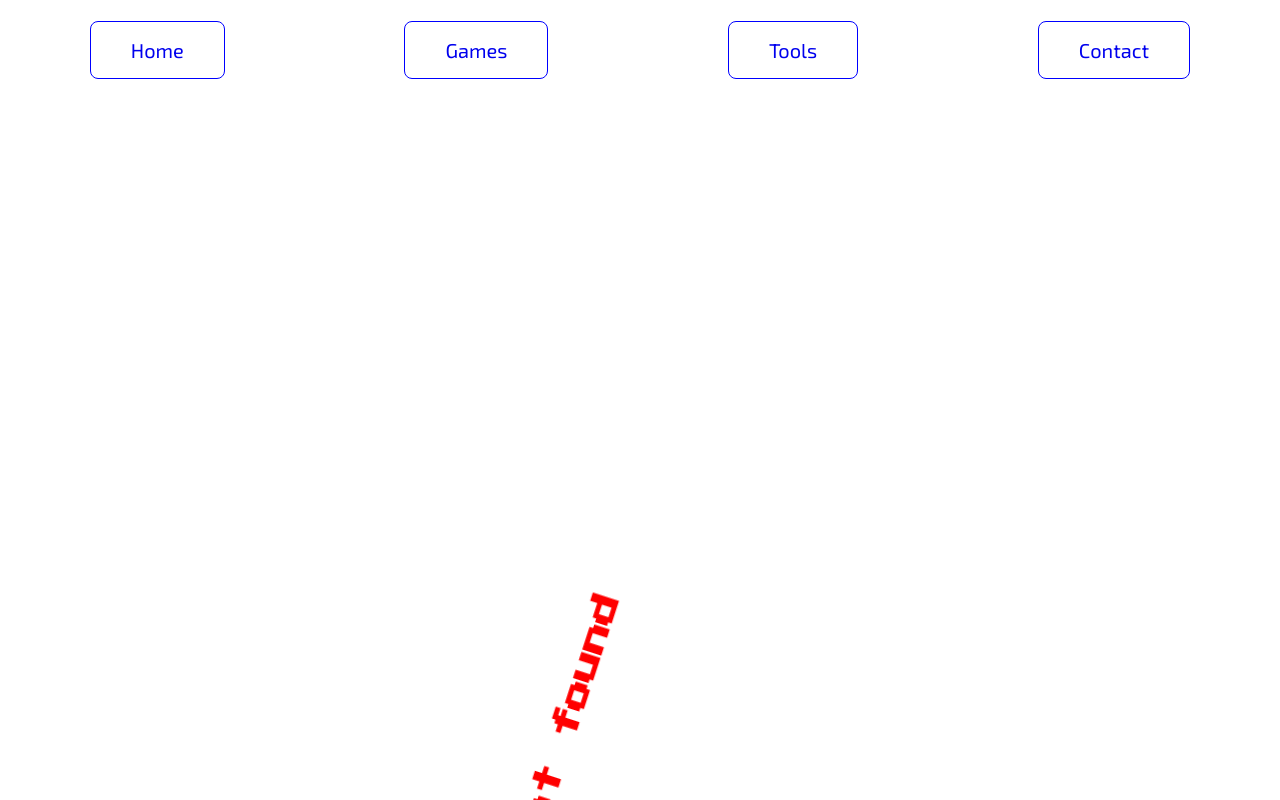
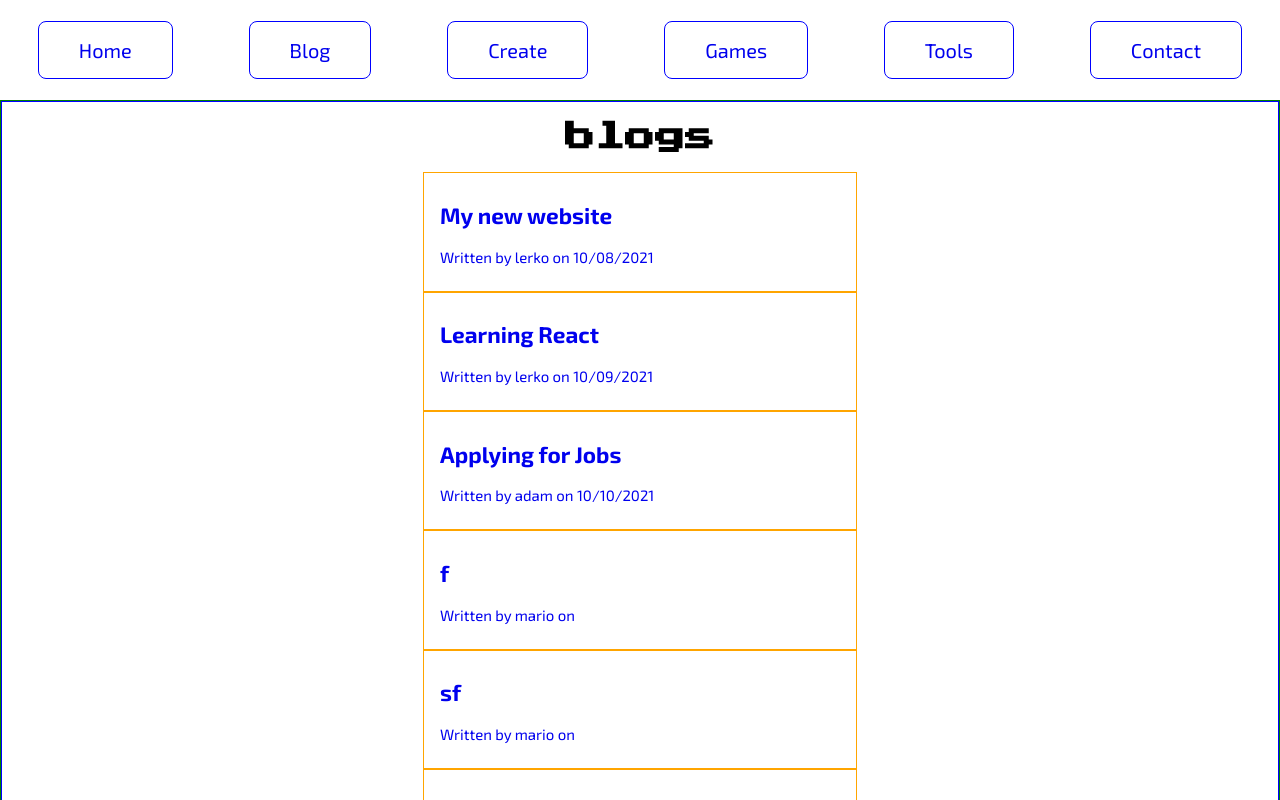
Before and after one commit to lerko96/practice-site, a React (Create React App) app: page /blogs in a window 1280 px wide. Before the commit this address had no page. Shown: the top 800 px of the page. Built offline with nearby package versions, Linux system fonts and the light colour scheme; data requests are answered from the project's data file.

Commit message:
routes defined for games

```diff
--- /dev/null
+++ b/data/db.json
@@ -0,0 +1,49 @@
+{
+  "blogs": [
+    {
+      "title": "My new website",
+      "body": "lorem",
+      "author": "lerko",
+      "date": "10/08/2021",
+      "id": 1
+    },
+    {
+      "title": "Learning React",
+      "body": "lorem",
+      "author": "lerko",
+      "date": "10/09/2021",
+      "id": 2
+    },
+    {
+      "title": "Applying for Jobs",
+      "body": "lorem",
+      "author": "adam",
+      "date": "10/10/2021",
+      "id": 3
+    },
+    {
+      "title": "f",
+      "body": "f",
+      "author": "mario",
+      "id": 4
+    },
+    {
+      "title": "sf",
+      "body": "sf",
+      "author": "mario",
+      "id": 5
+    },
+    {
+      "title": "gdsg",
+      "body": "gdsg",
+      "author": "mario",
+      "id": 6
+    },
+    {
+      "title": "sgd",
+      "body": "sdg",
+      "author": "yoshi",
+      "id": 7
+    }
+  ]
+}
--- a/src/App.js
+++ b/src/App.js
@@ -9,11 +9,16 @@ import ContactPage from './components/pages/ContactPage';
 import { ErrorPage } from './components/pages/ErrorPage';
 import {
 	BrowserRouter as Router,
+	Route,
 	Switch,
-	Route,
 	Link,
+	useParams,
+	useRouteMatch,
 	Redirect,
 } from 'react-router-dom';
+import BlogPage from './components/pages/BlogPage';
+import BlogDetails from './components/blogs/BlogDetails';
+import CreateBlog from './components/blogs/CreateBlog';
 
 export default function App() {
 	return (
@@ -23,6 +28,16 @@ export default function App() {
 				<div className='content'>
 					<Switch>
 						<Route exact path='/' component={HomePage} />
+						<Route exact path='/blogs' component={BlogPage} />
+						<Route
+							exact
+							path='/blogs/create'
+							component={CreateBlog}
+							title='create a blog'
+						/>
+						<Route path='/blogs/:id'>
+							<BlogDetails />
+						</Route>
 						<Route path='/tools' component={ToolPage} />
 						<Route path='/games' component={GamePage} />
 						<Route path='/contact' component={ContactPage} />
--- a/src/components/Navbar.js
+++ b/src/components/Navbar.js
@@ -1,9 +1,11 @@
-import { Link } from 'react-router-dom'
+import { Link } from 'react-router-dom';
 
 const Navbar = () => {
 	return (
 		<nav className='navbar'>
 			<Link to='/'>Home</Link>
+			<Link to='/blogs'>Blog</Link>
+			<Link to='/blogs/create'>Create</Link>
 			<Link to='/games'>Games</Link>
 			<Link to='/tools'>Tools</Link>
 			<Link to='/contact'>Contact</Link>
--- /dev/null
+++ b/src/components/blogs/BlogDetails.js
@@ -0,0 +1,27 @@
+import { useParams } from 'react-router-dom';
+import useFetch from '../useFetch';
+
+const BlogDetails = () => {
+	const { id } = useParams();
+	const {
+		data: blog,
+		error,
+		isPending,
+	} = useFetch('http://localhost:8000/blogs/' + id);
+
+	return (
+		<div className='blog-details'>
+			{isPending && <div>Loading...</div>}
+			{error && <div>{error}</div>}
+			{blog && (
+				<article>
+					<h2>{blog.title}</h2>
+					<p>Written by {blog.author} </p>
+					<div>{blog.body}</div>
+				</article>
+			)}
+		</div>
+	);
+};
+
+export default BlogDetails;
--- /dev/null
+++ b/src/components/blogs/BlogList.js
@@ -0,0 +1,21 @@
+import { Link } from 'react-router-dom';
+
+const BlogList = ({ blogs, title }) => {
+	return (
+		<div className='blog-list'>
+			<h1>{title}</h1>
+			{blogs.map((blog) => (
+				<div className='blog-preview' key={blog.id}>
+					<Link to={`/blogs/${blog.id}`}>
+						<h2>{blog.title}</h2>
+						<p>
+							Written by {blog.author} on {blog.date}
+						</p>
+					</Link>
+				</div>
+			))}
+		</div>
+	);
+};
+
+export default BlogList;
--- /dev/null
+++ b/src/components/blogs/CreateBlog.js
@@ -0,0 +1,64 @@
+import { useState } from 'react';
+import { useHistory } from 'react-router-dom';
+
+const CreateBlog = () => {
+	const [title, setTitle] = useState('');
+	const [body, setBody] = useState('');
+	const [author, setAuthor] = useState('mario');
+	const [isPending, setIsPending] = useState(false);
+	const history = useHistory();
+
+	const handleSubmit = (e) => {
+		e.preventDefault();
+		const blog = { title, body, author };
+
+		setIsPending(true);
+
+		fetch('http://localhost:8000/blogs', {
+			method: 'POST',
+			headers: { 'Content-Type': 'application/json' },
+			body: JSON.stringify(blog),
+		}).then(() => {
+			console.log('newblogasdded');
+			setIsPending(false);
+			// history.go(-1);
+			history.push('/blogs');
+		});
+	};
+
+	return (
+		<div className='create-blog'>
+			<h1>blogs</h1>
+			<h2>Add a New Blog</h2>
+			<form onSubmit={handleSubmit}>
+				<label>Blog title:</label>
+				<input
+					type='text'
+					required
+					value={title}
+					onChange={(e) => setTitle(e.target.value)}
+				/>
+				<label>Blog body:</label>
+				<textarea
+					required
+					value={body}
+					onChange={(e) => setBody(e.target.value)}
+				></textarea>
+				<label>Blog author:</label>
+				<select
+					value={author}
+					onChange={(e) => setAuthor(e.target.value)}
+				>
+					<option value='mario'>mario</option>
+					<option value='yoshi'>yoshi</option>
+				</select>
+				{!isPending && <button>Add Blog</button>}
+				{isPending && <button disabled>Adding Blog..</button>}
+				<p>{title}</p>
+				<p>{body}</p>
+				<p>{author}</p>
+			</form>
+		</div>
+	);
+};
+export default CreateBlog;
--- /dev/null
+++ b/src/components/pages/BlogPage.js
@@ -0,0 +1,28 @@
+// import { Link } from 'react-router-dom';
+import BlogList from '../blogs/BlogList';
+import useFetch from '../useFetch';
+
+const BlogPage = () => {
+	const {
+		data: blogs,
+		isPending,
+		error,
+	} = useFetch('http://localhost:8000/blogs');
+
+	return (
+		<div className='blog-page'>
+			{error && <div>{error}</div>}
+			{isPending && <div>Loading...</div>}
+            {/* <Link to='/blogs/create'>create</Link> */}
+			{blogs && <BlogList blogs={blogs} title='blogs' />}
+
+			{/* <BlogList
+				blogs={blogs.filter((blog) => blog.author === 'lerko')}
+				title="lerko's blogs"
+				handleDelete={handleDelete}
+			/> */}
+		</div>
+	);
+};
+
+export default BlogPage;
--- a/src/components/pages/GamePage.js
+++ b/src/components/pages/GamePage.js
@@ -1,26 +1,41 @@
 import React from 'react';
-import { useRouteMatch } from 'react-router';
+import { useRouteMatch, useParams } from 'react-router';
 import { Switch, Route, Link } from 'react-router-dom';
 import TaskManager from '../tools/toDoList/TaskManager';
 
-const Game = ({ match }) => <p>{match.params.id}</p>;
+export default function GamePage() {
+	let { path, url } = useRouteMatch();
 
-class GamePage extends React.Component {
-	render() {
-		const { url } = this.props.match;
-		return (
-			<div className='game-page'>
-				<h1>Games</h1>
-				<div>
-					<Link to='/games/donut-clicker'>Game 1</Link>
-
-					<Link to='#'>Fake Game 2</Link>
-				</div>
-
-				<Route path='/games/:id' component={TaskManager} />
+	return (
+		<div className='game-page'>
+			<h1>Games</h1>
+			<div className='game-list'>
+				<Link to={`${url}/donut-clicker`}>Donut Clicker</Link>
+				<Link to={`${url}/virtual-pet`}>Virtual Pet</Link>
 			</div>
-		);
-	}
+			<Switch>
+				<Route exact path={path}>
+					<h2>Select a Game.</h2>
+				</Route>
+				<Route path={`${path}/donut-clicker`}>
+					<h2>Doooonut clicker</h2>
+					<TaskManager />
+				</Route>
+				<Route path={`${path}/virtual-pet`}>
+					<h2>Virtual Pet</h2>
+				</Route>
+			</Switch>
+		</div>
+	);
 }
 
-export default GamePage;
+// const Game = () => {
+// 	let { id } = useParams();
+
+// 	return (
+// 		<div>
+// 			<h3>{id}</h3>
+// 			{/* <TaskManager /> */}
+// 		</div>
+// 	);
+// };
--- a/src/components/pages/HomePage.js
+++ b/src/components/pages/HomePage.js
@@ -20,10 +20,7 @@ const HomePage = () => {
 	]);
 
 
-	useEffect(() => {
-		console.log('use effect ran');
-		console.log(projects);
-	}, []);
+
 
 	return (
 		<div className='home'>
--- a/src/components/pages/ToolPage.js
+++ b/src/components/pages/ToolPage.js
@@ -1,25 +1,14 @@
-import { Switch, Route, Link } from 'react-router-dom';
-
 import TaskManager from '../tools/toDoList/TaskManager';
 import ExpenseTracker from '../tools/expense/ExpenseTracker';
 
-function ToolPage() {
+export default function ToolPage() {
 	return (
 		<div>
 			<h1>Tools</h1>
-
-			<Switch>
-				<Route exact path='/tools/to-do-list' component={TaskManager} />
-				<Route
-					exact
-					path='/tools/expense-tracker'
-					component={ExpenseTracker}
-				/>
-			</Switch>
-			{/* <TaskManager />
-			<ExpenseTracker /> */}
+			<div className='tool-list'>
+				<TaskManager />
+				<ExpenseTracker />
+			</div>
 		</div>
 	);
 }
-
-export default ToolPage;
--- /dev/null
+++ b/src/components/useFetch.js
@@ -0,0 +1,42 @@
+import { useState, useEffect } from 'react';
+
+const useFetch = (url) => {
+	const [data, setData] = useState(null);
+	const [isPending, setIsPending] = useState(true);
+	const [error, setError] = useState(null);
+
+	useEffect(() => {
+		const abortCont = new AbortController();
+
+		setTimeout(() => {
+			fetch(url, { signal: abortCont.signal })
+				.then((res) => {
+					if (!res.ok) {
+						throw Error(
+							'could not fetch the data for that resource'
+						);
+					}
+					return res.json();
+				})
+				.then((data) => {
+					setData(data);
+					setIsPending(false);
+					setError(null);
+				})
+				.catch((err) => {
+					if (err.name === 'AbortError') {
+						console.log('fetch aborted');
+					} else {
+						setIsPending(false);
+						setError(err.message);
+					}
+				});
+		}, 250);
+
+		return () => abortCont.abort();
+	}, [url]);
+
+	return { data, isPending, error };
+};
+
+export default useFetch;
--- a/src/styles/components.scss
+++ b/src/styles/components.scss
@@ -9,7 +9,6 @@
 		border-radius: 8px;
 		padding: 1rem 2.5rem;
 		font-size: 20px;
-
 
 		&:hover {
 			color: aquamarine;
@@ -43,11 +42,73 @@
 	width: 100%;
 }
 
+.blog-page {
+	border: 1px solid green;
+	.blog-list {
+		border: 1px solid blue;
+	}
+	.blog-preview {
+		border: 1px solid orange;
+		max-width: 400px;
+		margin: 0 auto;
+		text-align: left;
+		padding: 10px 16px;
+	}
+}
+
+.create-blog {
+	max-width: 400px;
+	margin: 0 auto;
+	text-align: center;
+
+	label {
+		text-align: left;
+		display: block;
+	}
+	h2 {
+		font-size: 20px;
+		color: red;
+		margin-bottom: 30px;
+	}
+	input,
+	textarea,
+	select {
+		width: 100%;
+		padding: 6px 10px;
+		margin: 10px 0;
+		border: 1px solid #ddd;
+		box-sizing: border-box;
+		display: block;
+	}
+	button {
+		background: red;
+		color: #fff;
+		border: 0;
+		padding: 8px;
+		border-radius: 8px;
+		cursor: pointer;
+	}
+}
+
+.tool-list {
+	@include respond-above(md) {
+		display: grid;
+		grid-template-columns: 1fr 1fr 1fr;
+		grid-template-rows: 1fr 1fr 1fr;
+		gap: 15px 15px;
+		grid-auto-flow: row;
+		grid-template-areas:
+			'. . .'
+			'. . .'
+			'. . .';
+	}
+}
+
 .taskManager {
-	width: 500px;
+	max-width: 500px;
 	margin: 30px auto;
 	overflow: auto;
-	min-height: 300px;
+	max-height: 300px;
 	border: 1px solid steelblue;
 	padding: 30px;
 	border-radius: 5px;
```
